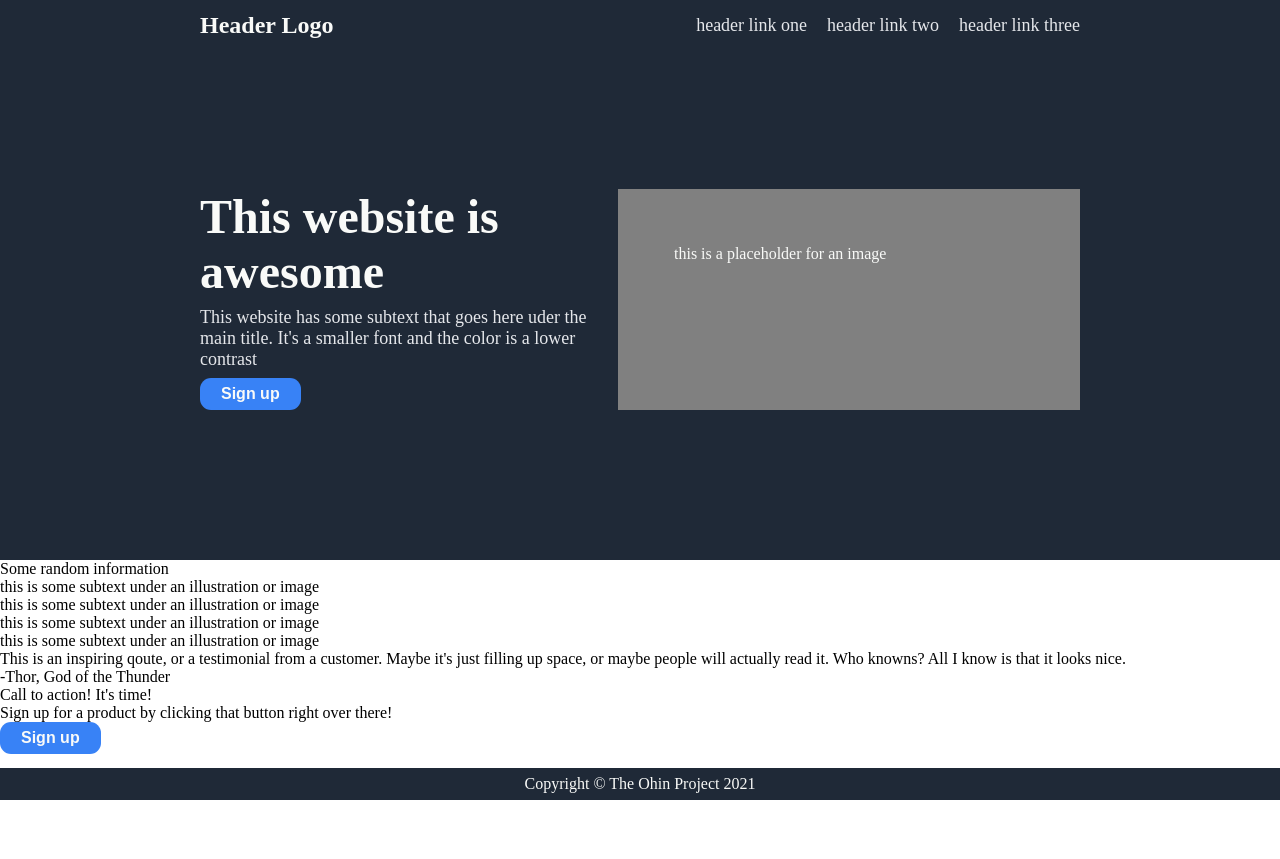
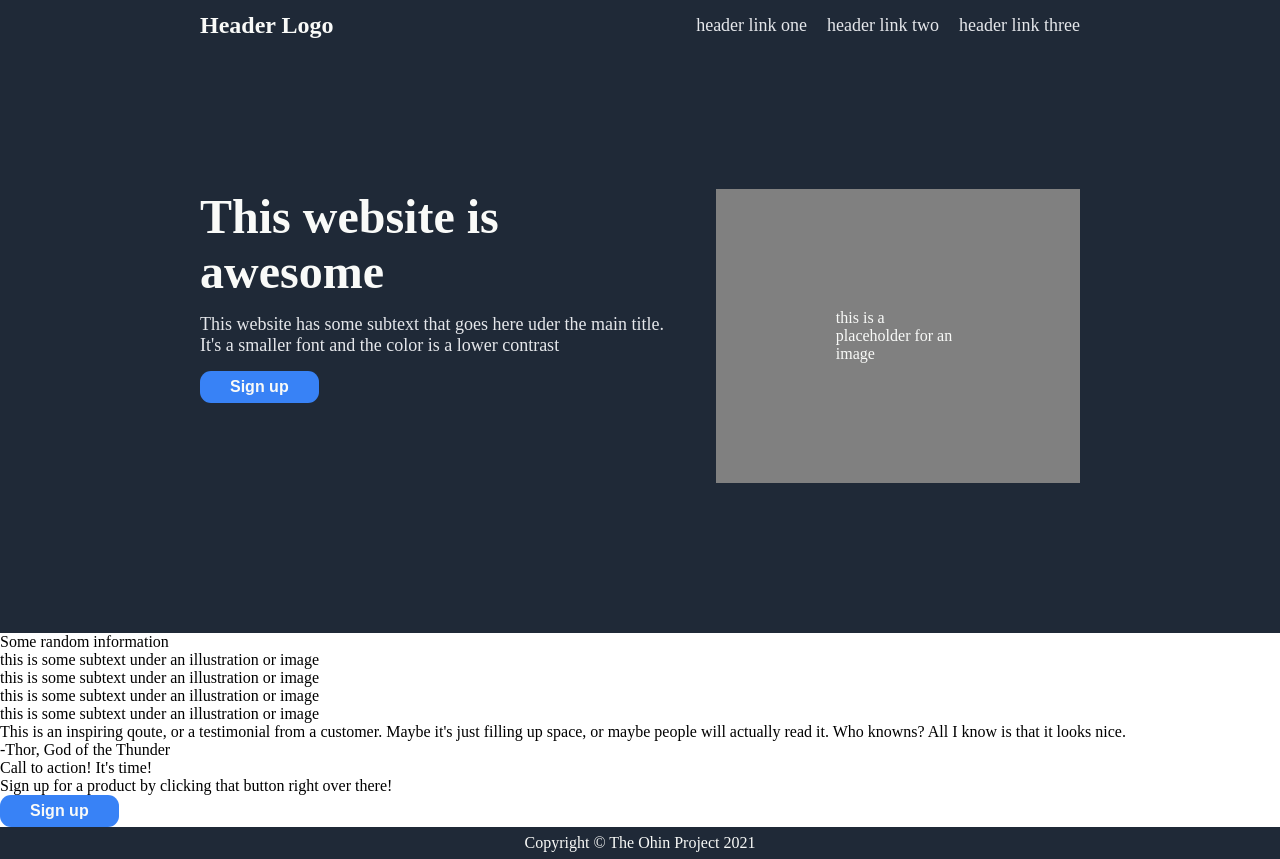
Before and after one commit to godsarmor/landing-page-demo, a plain HTML site: page index.html in a window 1280 px wide. Before the commit the page ends 800 px from the top, so only its background shows below. Drawn offline with Linux system fonts and the light colour scheme.

Commit message:
fix header

```diff
--- a/styles/styles.css
+++ b/styles/styles.css
@@ -44,6 +44,7 @@ body {
     display: flex;
     padding-top: 150px;
     padding-bottom: 150px;
+    gap: 2em;
 }
 
 .header-logo-text {
@@ -63,7 +64,6 @@ body {
 
 .header-logo-text,
 .header-links,
-.header-placeholder,
 .header-block {
     flex: 0 1 auto;
 }
@@ -71,7 +71,7 @@ body {
 .header-main-text,
 .header-secondary-text,
 .header-button {
-    flex: auto;
+    flex: 0 1 auto;
 }
 
 .header-logo-text {
@@ -81,8 +81,10 @@ body {
 .header-block {
     display: flex;
     flex-flow: column;
-    gap: 8px;
+    max-width: 530px;
+    gap: 15px;
 }
+
 
 .header-main-text {
     font-size: 48px;
@@ -96,7 +98,7 @@ body {
 }
 
 button {
-    padding: 7px 21px;
+    padding: 7px 30px;
     border-radius: 11px;
     border: none;
     color: #F9FAF8;
@@ -107,10 +109,14 @@ button {
 
 .header-placeholder {
     background-color: gray;
-    padding: 56px;
-    flex: auto;
-    min-width: 350px;
+    padding: 120px;
+    display: flex;
     color: #F9FAF8;
+}
+
+.placeholder-text {
+    align-self: center;
+    margin: auto;
 }
 
 ul {
@@ -121,8 +127,6 @@ ul {
     margin: 0px;
 }
 
-
-
 .footer {
     background-color: #1F2937;
     color: #F9FAF8;
```
